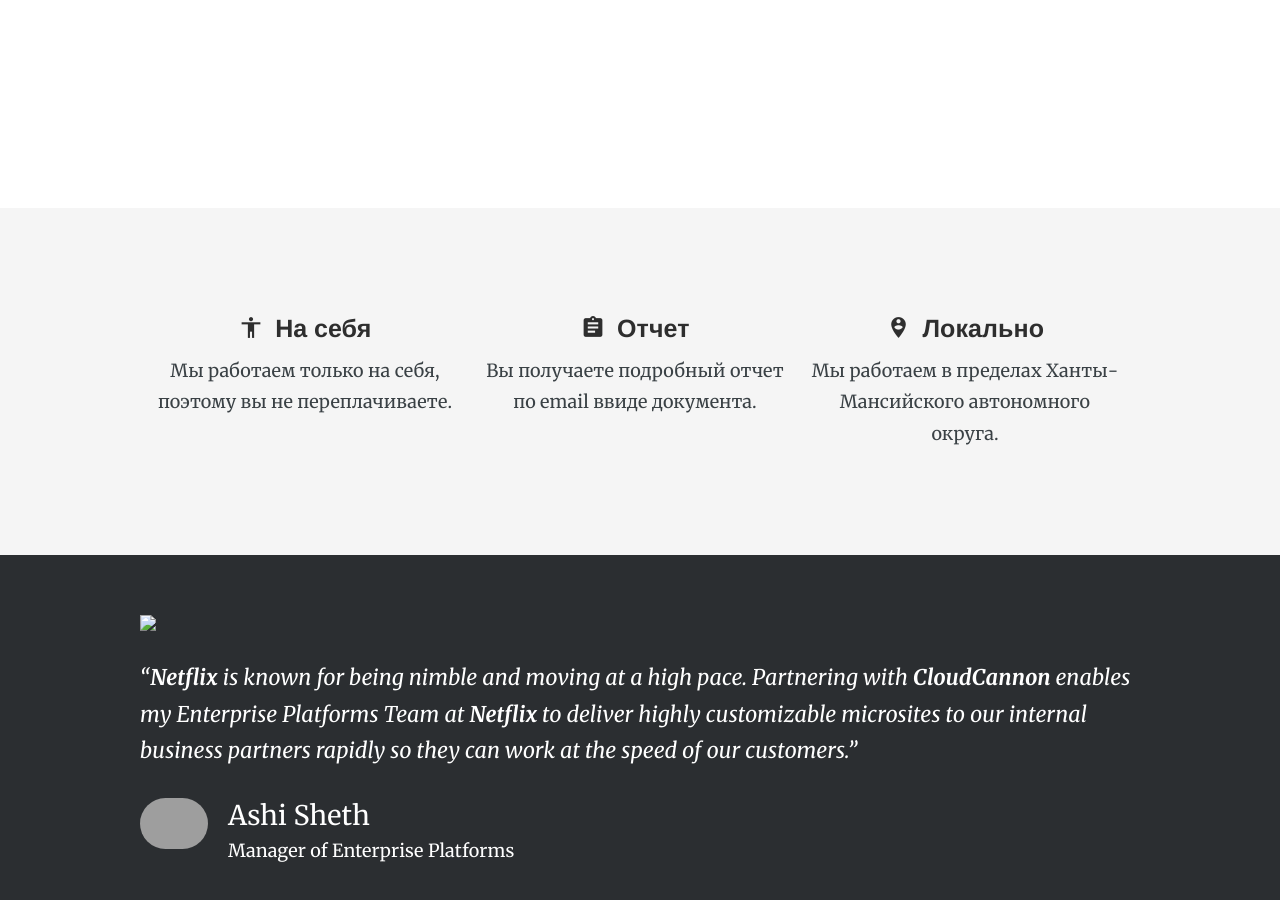
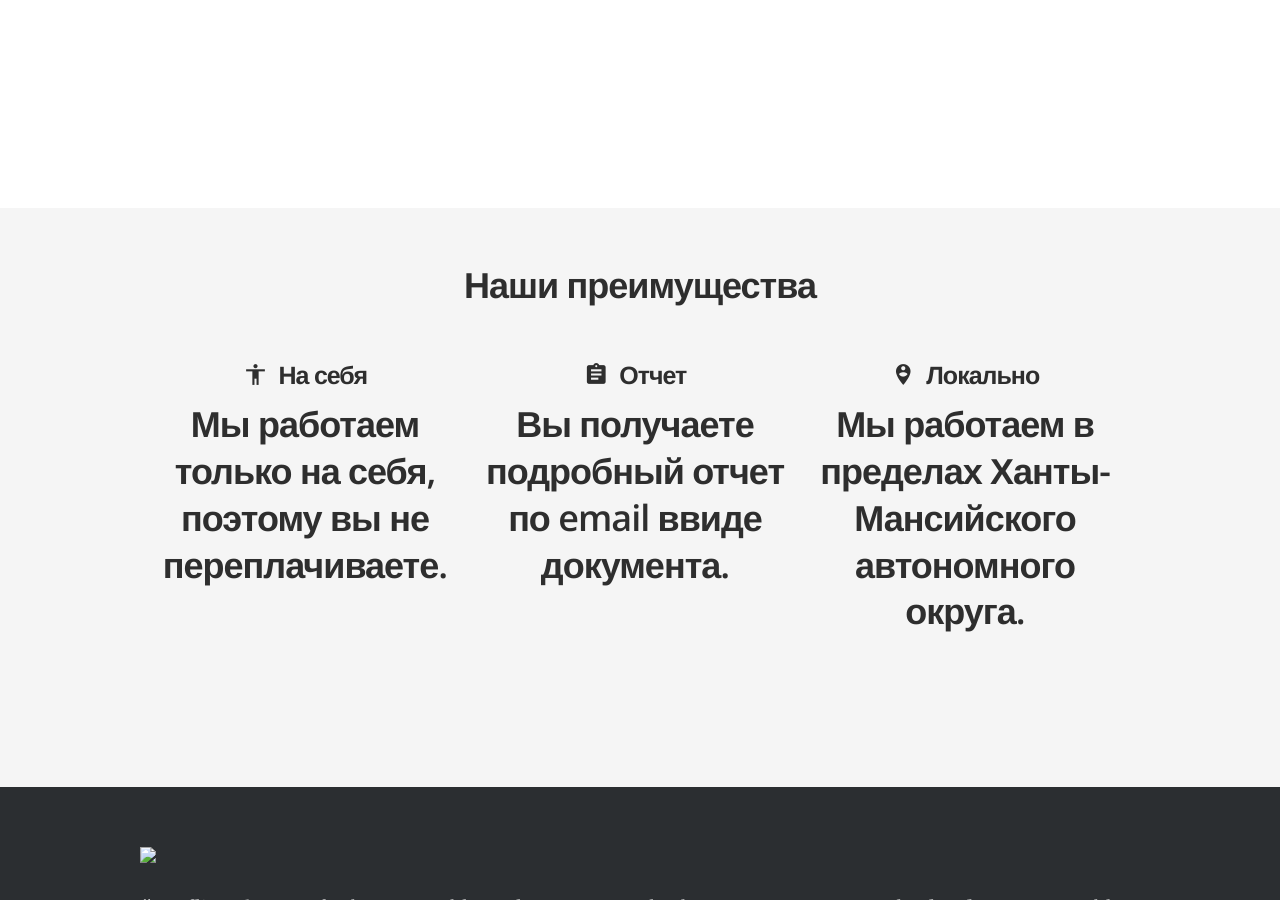
Before and after one commit to RakhimyanTim/alpenprom.github.io, a Jekyll site: the page built from pages/index.html, in a window 1280 px wide and 900 px high, scrolled down 3192 px. Built offline with Jekyll 4.4.1, drawn with Linux system fonts in a browser that asks for light colours; nearby versions of some CDN libraries.

Commit message:
Update index.html

```diff
--- a/pages/index.html
+++ b/pages/index.html
@@ -46,6 +46,7 @@
 </section>
 
 <section style="background: #f5f5f5" id="whywe">
+	<h2 style="text-align: center;">Наши преимущества<h2>
 	<div class="container">
 		<div class="other-features">
 			<div class="col-1-3">
```
